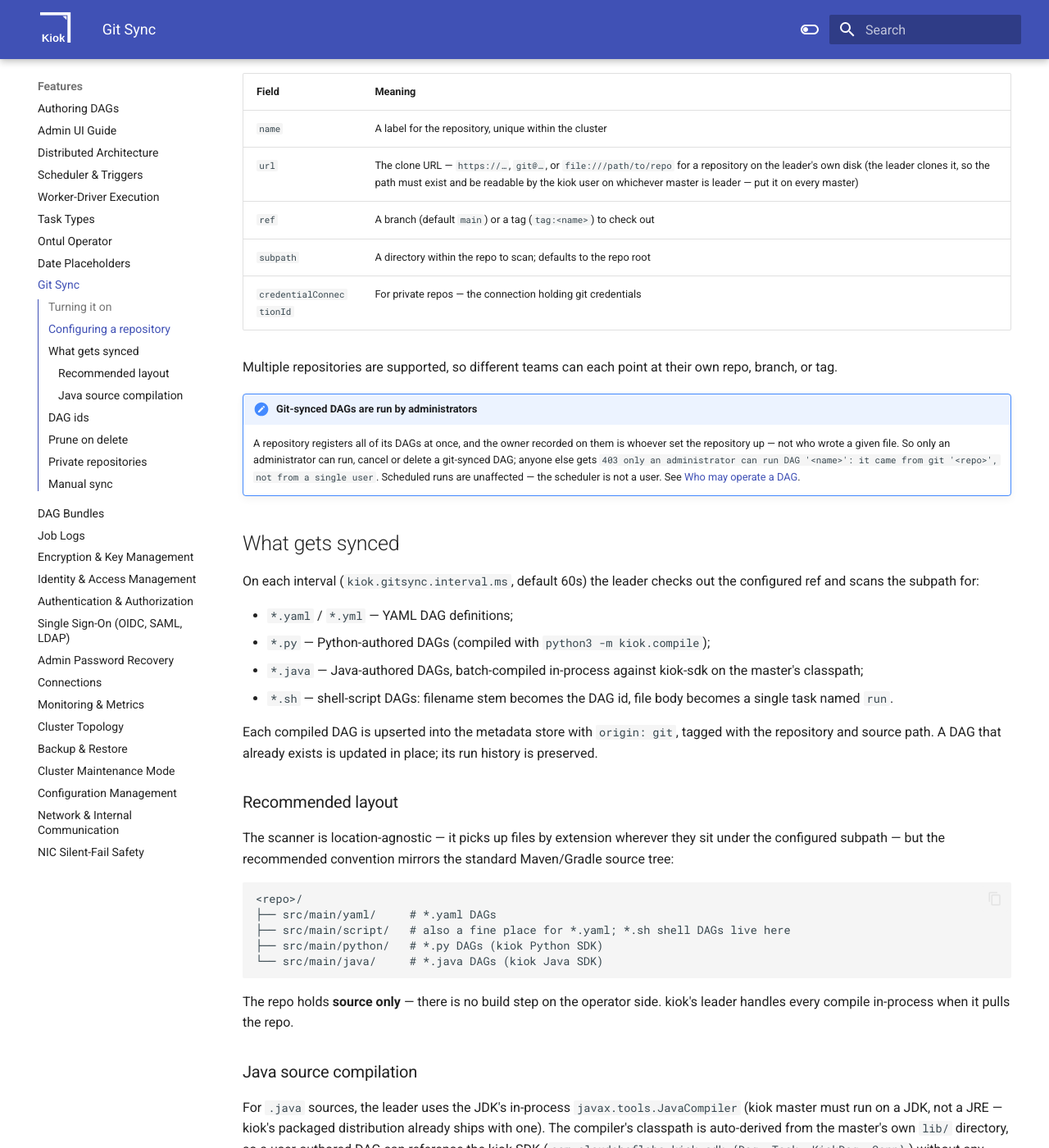
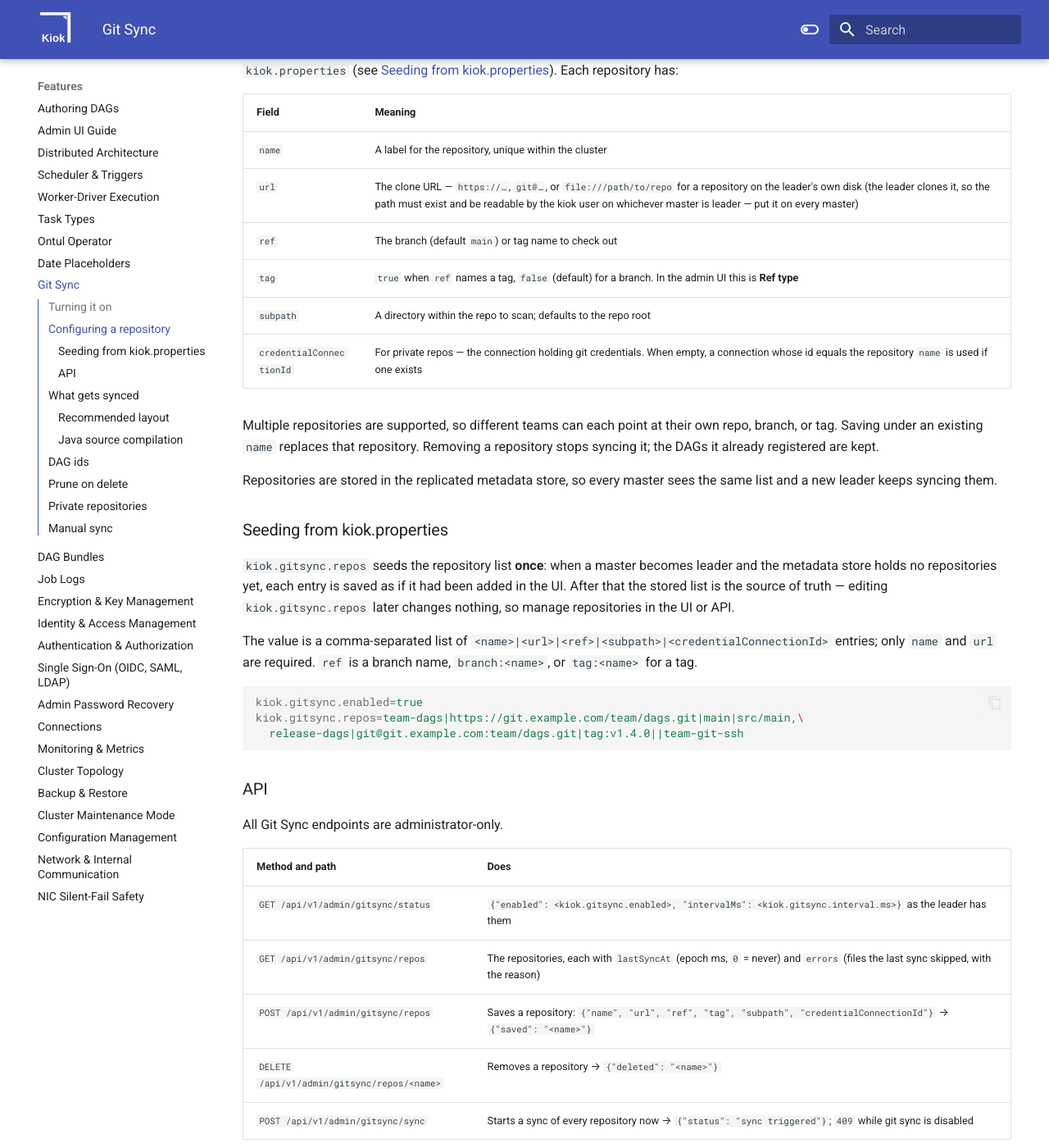
Before and after one commit to cloudcheflabs/kiok-docs, an MkDocs documentation site: the page built from docs/features/git-sync.md, in a window 1280 px wide and 1400 px high, scrolled down 898 px. Shown: the whole window at 82% size. Built offline with MkDocs 1.6.1 and Material for MkDocs 9.7.7, drawn with Linux system fonts in a browser that asks for light colours; the version menu is left out; some of the changed text lies outside the part shown.

Commit message:
docs(gitsync): 소스와 대조 — ref/tag 필드, kiok.gitsync.repos 는 한 번만 시드, API 표, Sync now 비동기·409·유지보수 모드
Co-Authored-By: Claude Opus 5.5 <noreply@anthropic.com>

````diff
--- a/docs/features/git-sync.md
+++ b/docs/features/git-sync.md
@@ -21,17 +21,46 @@ While it is off:
 
 ## Configuring a repository
 
-Add a repository from the admin UI's **Settings → Git Sync** page, or via configuration. Each repository has:
+Add a repository from the admin UI's **Settings → Git Sync** page or the API below. A first cluster can also be seeded from `kiok.properties` (see [Seeding from kiok.properties](#seeding-from-kiokproperties)). Each repository has:
 
 | Field | Meaning |
 |---|---|
 | `name` | A label for the repository, unique within the cluster |
 | `url` | The clone URL — `https://…`, `git@…`, or `file:///path/to/repo` for a repository on the leader's own disk (the leader clones it, so the path must exist and be readable by the kiok user on whichever master is leader — put it on every master) |
-| `ref` | A branch (default `main`) or a tag (`tag:<name>`) to check out |
+| `ref` | The branch (default `main`) or tag name to check out |
+| `tag` | `true` when `ref` names a tag, `false` (default) for a branch. In the admin UI this is **Ref type** |
 | `subpath` | A directory within the repo to scan; defaults to the repo root |
-| `credentialConnectionId` | For private repos — the connection holding git credentials |
+| `credentialConnectionId` | For private repos — the connection holding git credentials. When empty, a connection whose id equals the repository `name` is used if one exists |
 
-Multiple repositories are supported, so different teams can each point at their own repo, branch, or tag.
+Multiple repositories are supported, so different teams can each point at their own repo, branch, or tag. Saving under an existing `name` replaces that repository. Removing a repository stops syncing it; the DAGs it already registered are kept.
+
+Repositories are stored in the replicated metadata store, so every master sees the same list and a new leader keeps syncing them.
+
+### Seeding from kiok.properties
+
+`kiok.gitsync.repos` seeds the repository list **once**: when a master becomes leader and the metadata store holds no repositories yet, each entry is saved as if it had been added in the UI. After that the stored list is the source of truth — editing `kiok.gitsync.repos` later changes nothing, so manage repositories in the UI or API.
+
+The value is a comma-separated list of `<name>|<url>|<ref>|<subpath>|<credentialConnectionId>` entries; only `name` and `url` are required. `ref` is a branch name, `branch:<name>`, or `tag:<name>` for a tag.
+
+```properties
+kiok.gitsync.enabled=true
+kiok.gitsync.repos=team-dags|https://git.example.com/team/dags.git|main|src/main,\
+  release-dags|git@git.example.com:team/dags.git|tag:v1.4.0||team-git-ssh
+```
+
+### API
+
+All Git Sync endpoints are administrator-only.
+
+| Method and path | Does |
+|---|---|
+| `GET /api/v1/admin/gitsync/status` | `{"enabled": <kiok.gitsync.enabled>, "intervalMs": <kiok.gitsync.interval.ms>}` as the leader has them |
+| `GET /api/v1/admin/gitsync/repos` | The repositories, each with `lastSyncAt` (epoch ms, `0` = never) and `errors` (files the last sync skipped, with the reason) |
+| `POST /api/v1/admin/gitsync/repos` | Saves a repository: `{"name", "url", "ref", "tag", "subpath", "credentialConnectionId"}` → `{"saved": "<name>"}` |
+| `DELETE /api/v1/admin/gitsync/repos/<name>` | Removes a repository → `{"deleted": "<name>"}` |
+| `POST /api/v1/admin/gitsync/sync` | Starts a sync of every repository now → `{"status": "sync triggered"}`; `409` while git sync is disabled |
+
+A follower forwards these requests to the leader, which runs the sync and holds the last sync's results.
 
 !!! note "Git-synced DAGs are run by administrators"
     A repository registers all of its DAGs at once, and the owner recorded on them is whoever set the repository up — not who wrote a given file. So only an administrator can run, cancel or delete a git-synced DAG; anyone else gets `403 only an administrator can run DAG '<name>': it came from git '<repo>', not from a single user`. Scheduled runs are unaffected — the scheduler is not a user. See [Who may operate a DAG](auth-authz.md#dags-and-runs).
@@ -95,4 +124,6 @@ Git Sync configuration never holds credentials. For a private repository, store
 
 ## Manual sync
 
-The sync loop runs on the leader on its interval, but a sync can also be triggered immediately from the admin UI — useful right after a push when you don't want to wait for the next tick.
+The sync loop runs on the leader on its interval, but a sync can also be triggered immediately with **Sync now** in the admin UI or `POST /api/v1/admin/gitsync/sync` — useful right after a push when you don't want to wait for the next tick. The request returns as soon as the sync has started; check the repository's **Last sync** time (or `lastSyncAt`) and the skipped-file list for the outcome.
+
+While git sync is disabled (`kiok.gitsync.enabled=false`) **Sync now** is unavailable and the API answers `409 Conflict` with the reason. While the cluster is in [maintenance mode](cluster-maintenance.md) a sync, manual or scheduled, registers nothing.
````
Also changed, not shown: docs/features/configuration.md (+1 -1 lines).
